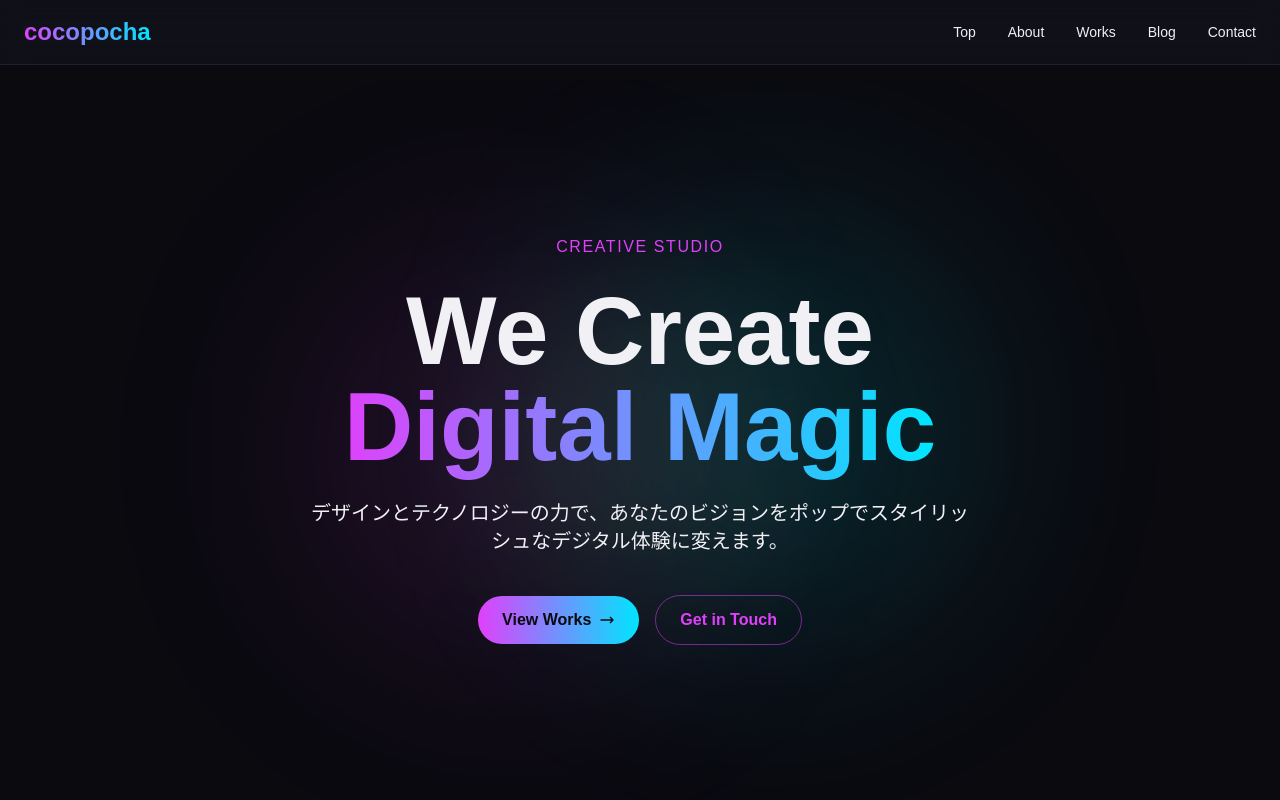
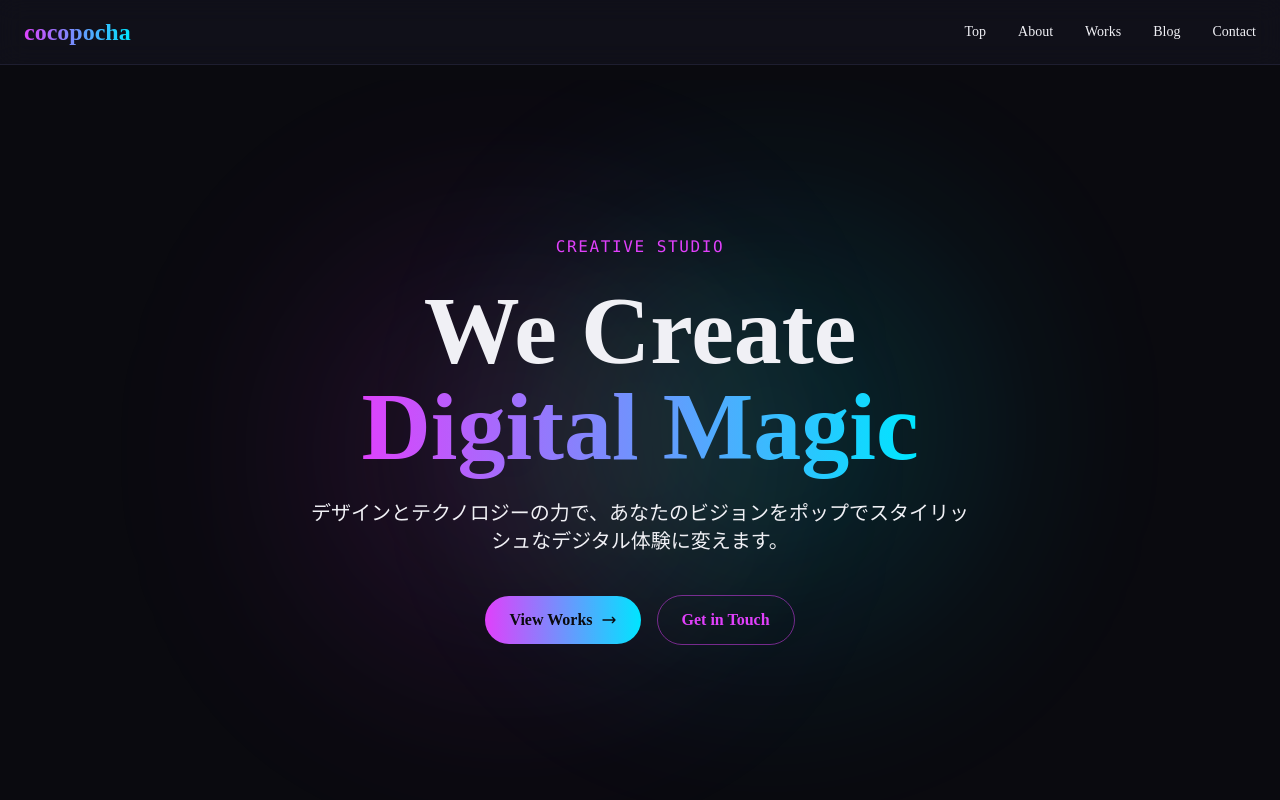
Before and after one commit to cocopocha-dev/cocopocha-app, a Next.js app: page / in a window 1280 px wide. Shown: the top 800 px of the page. Built offline with nearby package versions, Linux system fonts and the light colour scheme; a web font is replaced by a local one.

Commit message:
Update by AI agent

```diff
--- a/tailwind.config.ts
+++ b/tailwind.config.ts
@@ -21,8 +21,7 @@ const config: Config = {
         },
       },
       fontFamily: {
-        sans: ["var(--font-geist-sans)", "sans-serif"],
-        mono: ["var(--font-geist-mono)", "monospace"],
+        sans: ["var(--font-inter)", "var(--font-noto-sans-jp)", "sans-serif"],
       },
       animation: {
         "gradient-x": "gradient-x 6s ease infinite",
```
